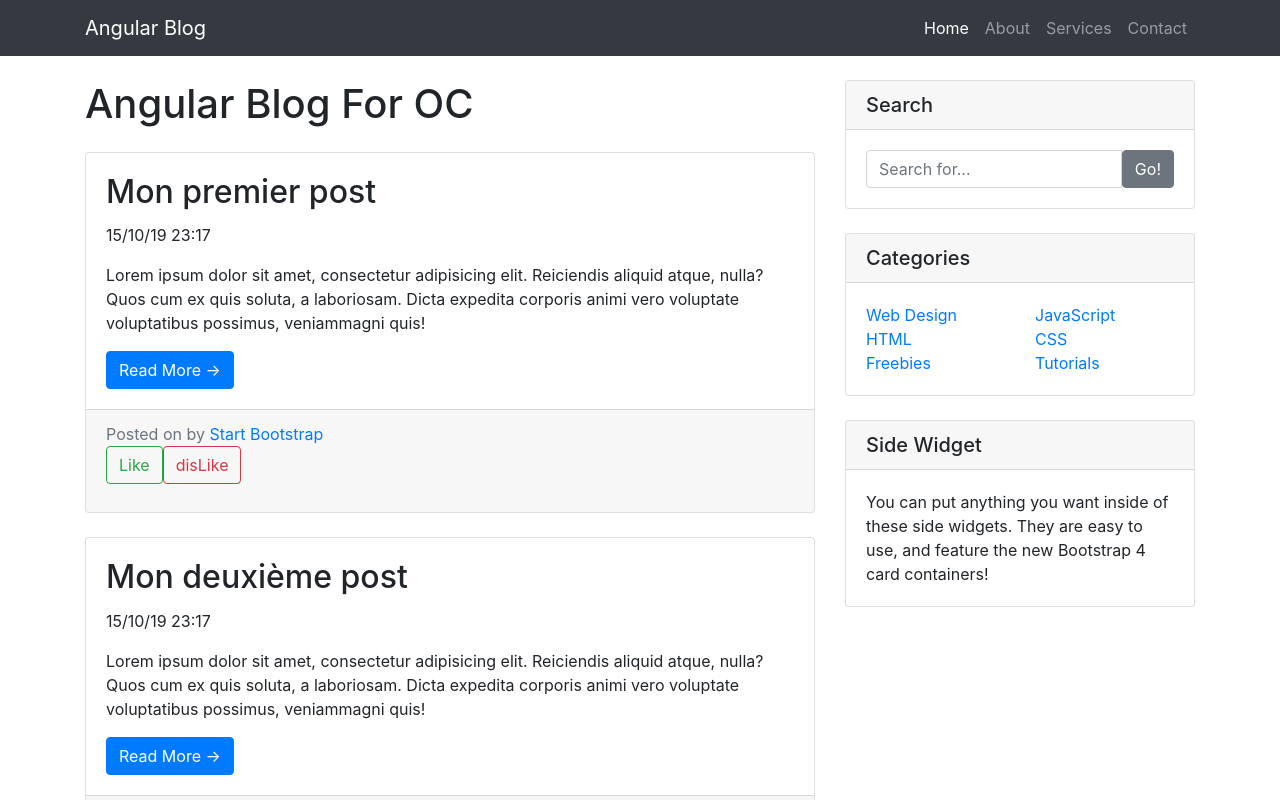
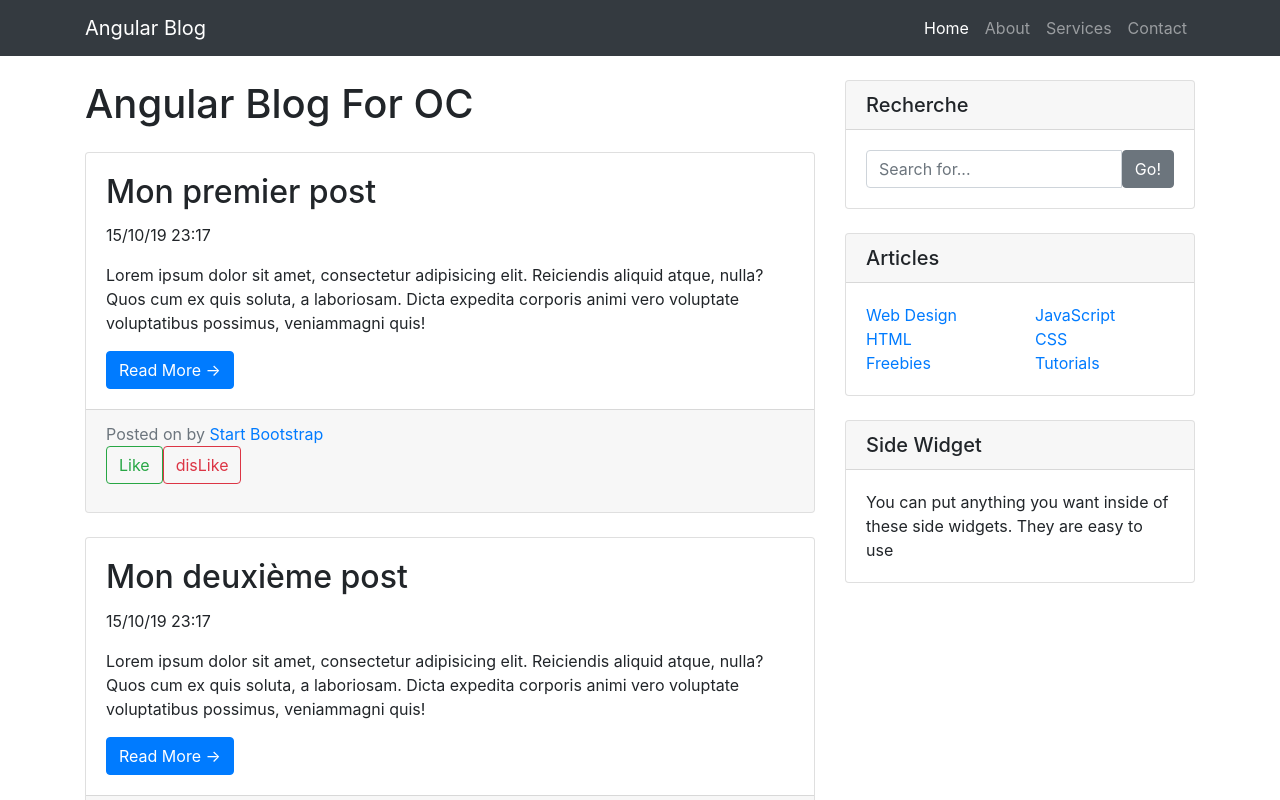
Before and after one commit to gilles81/AgularBlog_OC, an Angular app: page / in a window 1280 px wide. Shown: the top 800 px of the page. Built offline with nearby package versions, Linux system fonts and the light colour scheme.

Commit message:
Correction mineures

```diff
--- a/src/app/app.component.html
+++ b/src/app/app.component.html
@@ -31,19 +31,14 @@
   <div class="row">
     <div class="col-md-8">
     <!-- Blog Entries Column -->
-      <!-- <app-post-list *ngFor="let post of posts"
-                    [postTitle]="post.title"> </app-post-list> -->
-
-      <app-post-list [posts]="posts"> </app-post-list>
-
+       <app-post-list [posts]="posts"> </app-post-list>
      </div>
      <!-- Sidebar Widgets Column -->
-
     <div class="col-md-4">
 
       <!-- Search Widget -->
       <div class="card my-4">
-        <h5 class="card-header">Search </h5>
+        <h5 class="card-header">Recherche </h5>
         <div class="card-body">
           <div class="input-group">
             <input type="text" class="form-control" placeholder="Search for...">
@@ -54,9 +49,9 @@
         </div>
       </div>
 
-      <!-- Categories Widget -->
+      <!-- Posts Widget -->
       <div class="card my-4">
-        <h5 class="card-header">Categories</h5>
+        <h5 class="card-header">Articles</h5>
         <div class="card-body">
           <div class="row">
             <div class="col-lg-6">
@@ -93,7 +88,7 @@
       <div class="card my-4">
         <h5 class="card-header">Side Widget</h5>
         <div class="card-body">
-          You can put anything you want inside of these side widgets. They are easy to use, and feature the new Bootstrap 4 card containers!
+          You can put anything you want inside of these side widgets. They are easy to use
         </div>
       </div>
 
--- a/src/app/app.component.ts
+++ b/src/app/app.component.ts
@@ -9,13 +9,6 @@ import { Component , Input , OnInit} from '@angular/core';
 export class AppComponent {
   title = 'AngBlog';
 
-  post: {
-    title: string,
-    content: string,
-    loveIts: number,
-    created_at: Date
-  };
-
   posts = [
     {
       title: 'Mon premier post',
@@ -24,7 +17,7 @@ export class AppComponent {
         ' Dicta expedita corporis animi vero voluptate voluptatibus possimus, veniam' +
         'magni quis!',
       loveIts: 0,
-      created_at :  new Date()
+      created_at : new Date()
 
     },
     {
--- a/src/app/post-list-item/post-list-item.component.ts
+++ b/src/app/post-list-item/post-list-item.component.ts
@@ -9,7 +9,7 @@ export class PostListItemComponent implements OnInit {
   @Input() postTitle: string;
   @Input() postContent: string;
   @Input() postCreatedDate: string;
-  likeStatus: boolean;
+
   postLoveIt = 0;
   postDontLoveIt =  0;
 
```
